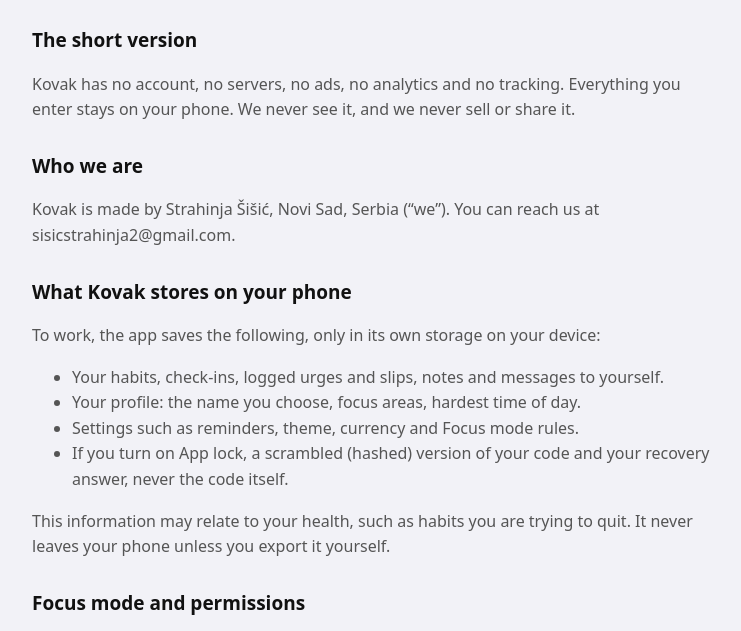
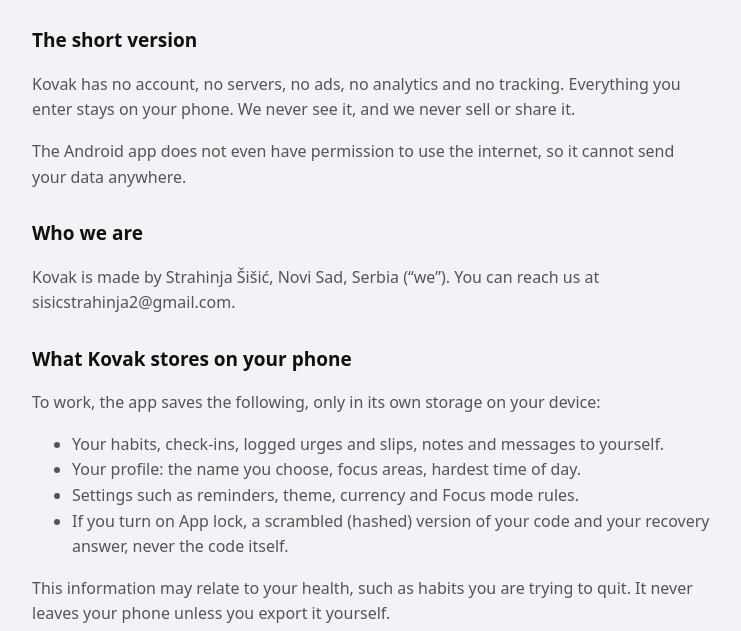
Before and after one commit to sttal3/kovak, a plain HTML site: page privacy.html in a window 1280 px wide. Shown: the part 127-758 px from the top of the page, without its empty margins (268-1009 px from the left). Drawn offline with Linux system fonts and the light colour scheme.

Commit message:
Note that the app has no internet permission
Co-Authored-By: Claude Opus 5.5 <noreply@anthropic.com>

```diff
--- a/privacy.html
+++ b/privacy.html
@@ -6,7 +6,7 @@ body{margin:0;background:var(--bg);color:var(--ink);font:16px/1.6 system-ui,-app
 main{max-width:680px;margin:0 auto;padding:40px 20px 64px}h1{font-size:30px;margin:0 0 4px}h2{font-size:19px;margin:28px 0 6px}
 p,li{color:var(--ink2)}.when{font-size:14px}
 </style></head><body><main><h1>Kovak Privacy Policy</h1><p class="when">Effective 13 November 2026</p>
-<h2>The short version</h2><p>Kovak has no account, no servers, no ads, no analytics and no tracking. Everything you enter stays on your phone. We never see it, and we never sell or share it.</p>
+<h2>The short version</h2><p>Kovak has no account, no servers, no ads, no analytics and no tracking. Everything you enter stays on your phone. We never see it, and we never sell or share it.</p><p>The Android app does not even have permission to use the internet, so it cannot send your data anywhere.</p>
 <h2>Who we are</h2><p>Kovak is made by Strahinja Šišić, Novi Sad, Serbia (“we”). You can reach us at sisicstrahinja2@gmail.com.</p>
 <h2>What Kovak stores on your phone</h2><p>To work, the app saves the following, only in its own storage on your device:</p><ul><li>Your habits, check-ins, logged urges and slips, notes and messages to yourself.</li><li>Your profile: the name you choose, focus areas, hardest time of day.</li><li>Settings such as reminders, theme, currency and Focus mode rules.</li><li>If you turn on App lock, a scrambled (hashed) version of your code and your recovery answer, never the code itself.</li></ul><p>This information may relate to your health, such as habits you are trying to quit. It never leaves your phone unless you export it yourself.</p>
 <h2>Focus mode and permissions</h2><p>Focus mode only works if you give it these Android permissions. Each one is used on your phone and nothing is sent anywhere:</p><ul><li>Usage access: to see which app is open right now and how many minutes you used the apps you chose today, so it can pause them.</li><li>Display over other apps: to show the “paused” screen on top of an app you chose to block.</li><li>List of installed apps: so you can pick which apps to pause. Only your choices are saved.</li><li>Notifications, alarms and starting after a restart: for your reminders and to keep Focus schedules running.</li></ul>
```
